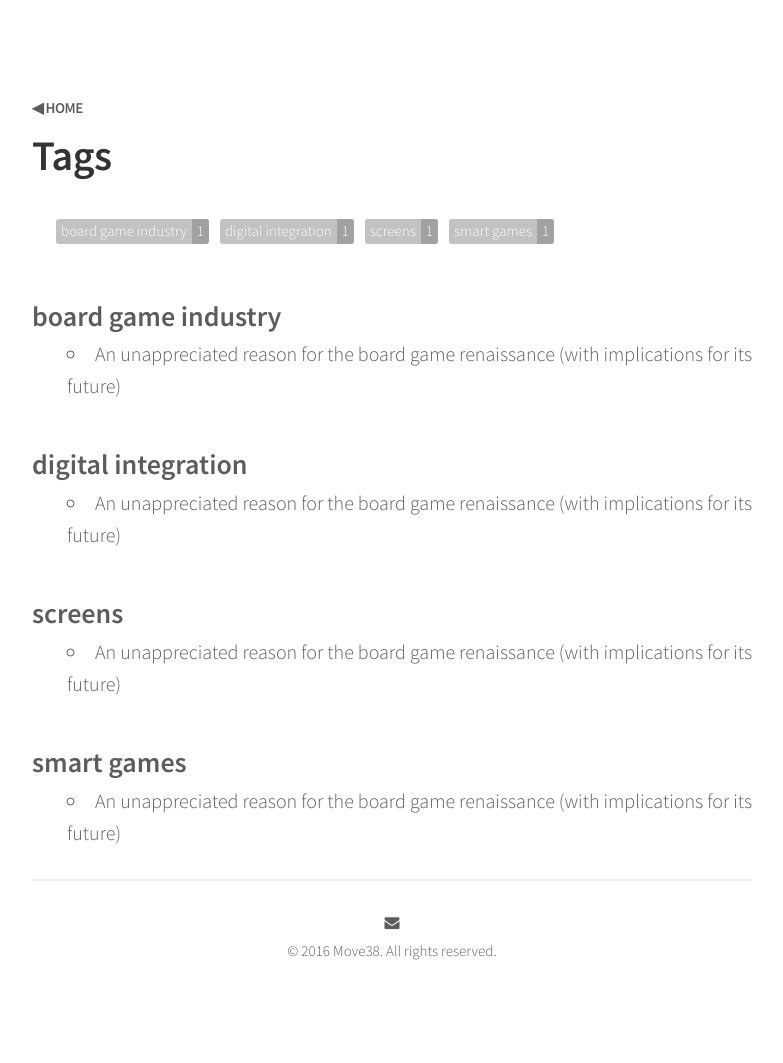
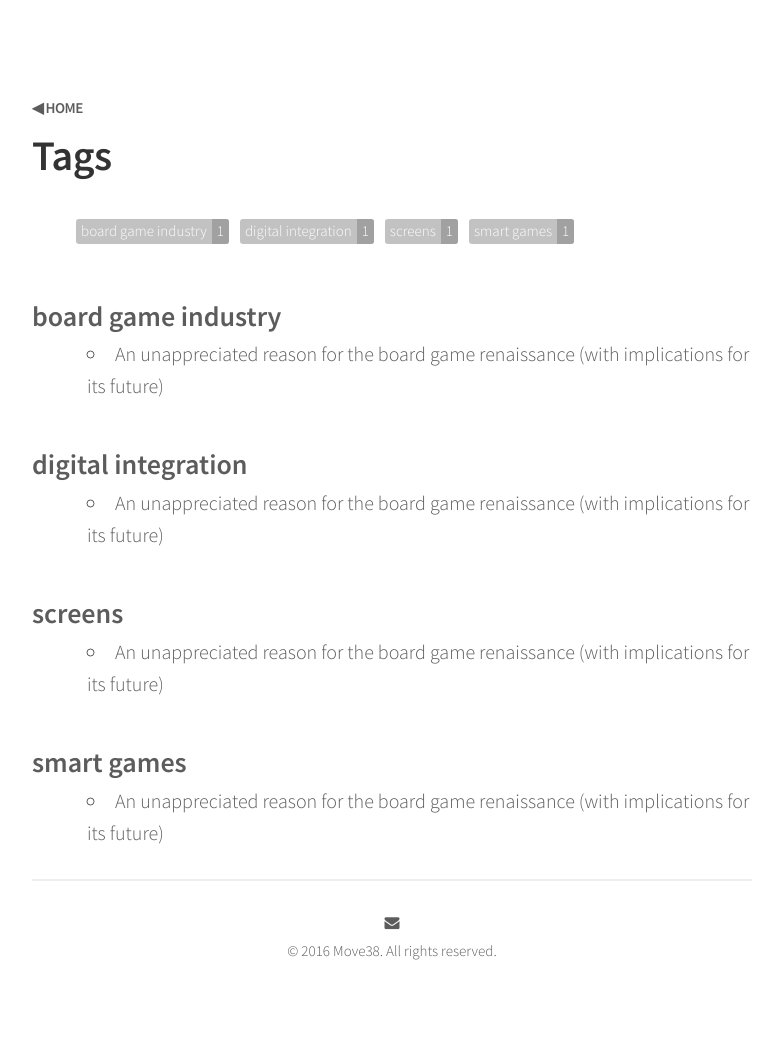
Before and after one commit to jbobrow/Move38-website, a Jekyll site: the page built from tags/index.html, in a window 1280 px wide. Shown: the whole page, without its empty margins (248-1031 px from the left). Built offline with Jekyll 4.4.1, drawn with Linux system fonts in a browser that asks for light colours; nearby versions of some CDN libraries.

Commit message:
keep second line of list items indented

```diff
--- a/_sass/_typography.scss
+++ b/_sass/_typography.scss
@@ -91,7 +91,7 @@ dd {
 
 ul {
   list-style: inside circle;
-  padding-left: 1rem;
+  padding-left: 2rem;
 
   li {
     margin-bottom: .15rem;
@@ -108,7 +108,8 @@ ul {
 
 ol {
   list-style: inside decimal;
-  padding-left: 1rem;
+  text-indent: -2rem;
+  padding-left: 2rem;
 
   li {
     margin-bottom: .15rem;
```
